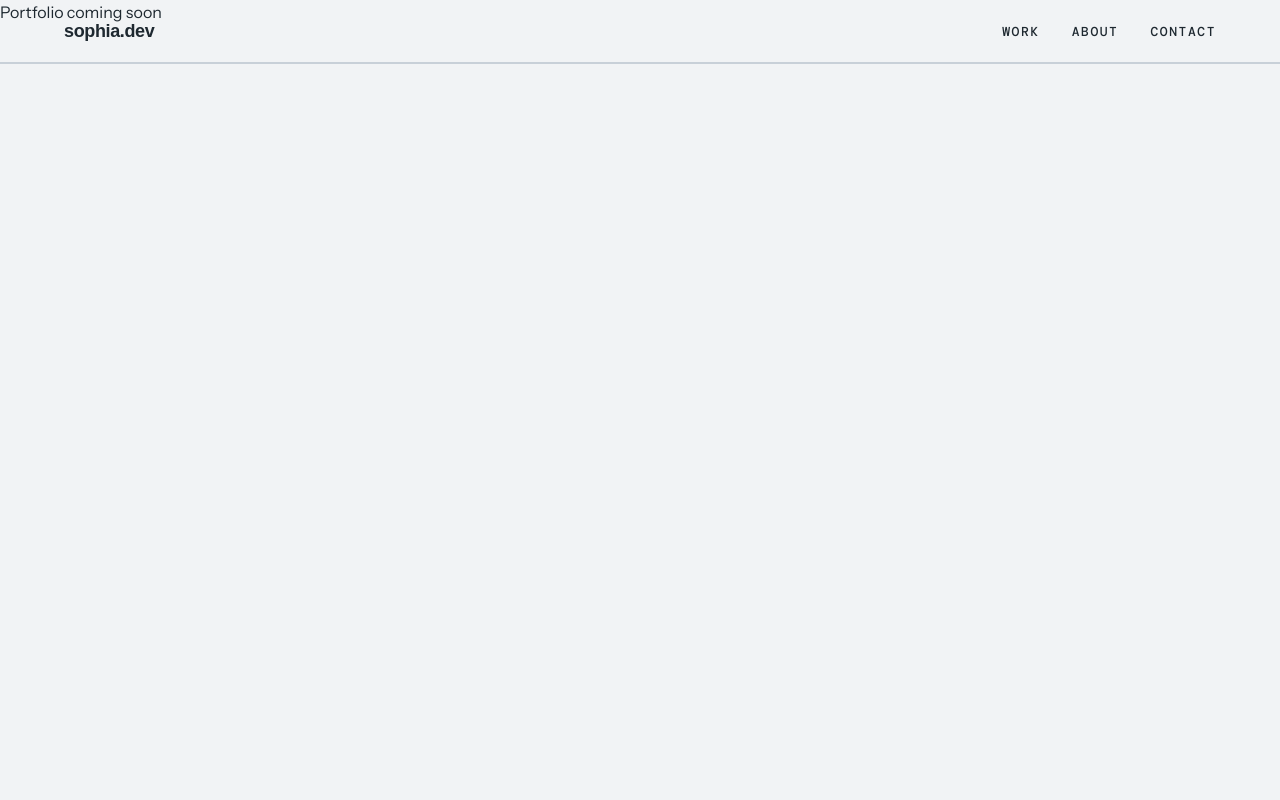
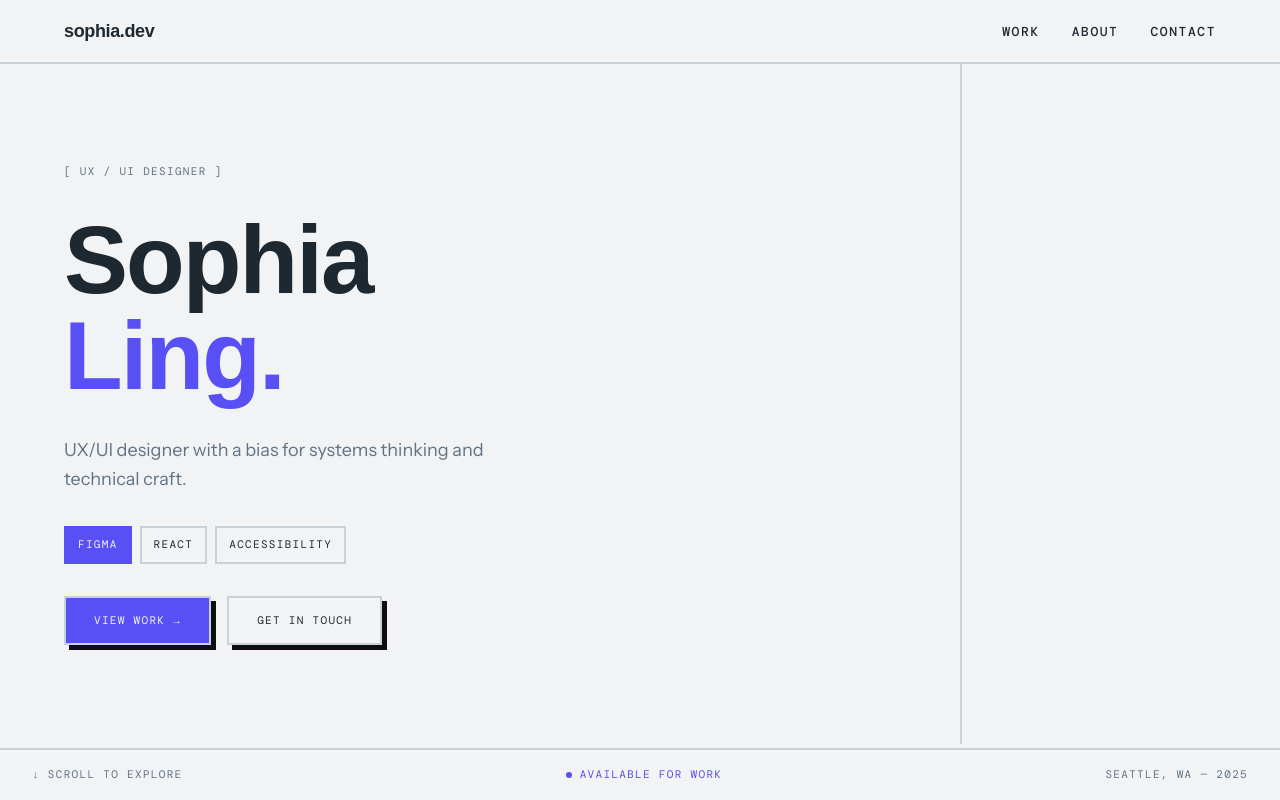
Before and after one commit to the-esoteric-girl/my-portfolio, a React (Vite) app: page / in a window 1280 px wide. Built offline with nearby package versions, Linux system fonts and the light colour scheme.

Commit message:
feat: add Hero component and CTAs

```diff
--- a/src/App.jsx
+++ b/src/App.jsx
@@ -12,7 +12,7 @@ function App() {
       <Cursor />
       <Nav />
       <main>
-        <p>Portfolio coming soon</p>
+        <Hero />
       </main>
     </>
   );
--- /dev/null
+++ b/src/components/Hero.css
@@ -0,0 +1,207 @@
+/* ============================================================
+   HERO
+   ============================================================ */
+
+.hero {
+  position: relative;
+  height: 100svh;
+  display: grid;
+  grid-template-columns: 1fr 320px;
+  padding-top: var(--nav-height);
+  padding-bottom: 56px;
+}
+
+/* ── Content column ────────────────────────────────────────── */
+.hero-content {
+  display: flex;
+  flex-direction: column;
+  justify-content: center;
+  gap: var(--space-8);
+  padding: 0 var(--space-8) 0 var(--space-16);
+  max-width: 720px;
+}
+
+/* ── Aside (decorative) ────────────────────────────────────── */
+.hero-aside {
+  border-left: var(--border);
+}
+
+/* ── Tag ───────────────────────────────────────────────────── */
+.hero-tag {
+  font-family: var(--font-mono);
+  font-size: var(--text-xs);
+  letter-spacing: var(--tracking-wider);
+  text-transform: uppercase;
+  color: var(--color-text-muted);
+}
+
+/* ── Name ──────────────────────────────────────────────────── */
+.hero-name {
+  font-family: var(--font-heading);
+  font-weight: var(--weight-bold);
+  letter-spacing: var(--tracking-tight);
+  font-size: clamp(48px, 8vw, 96px);
+  line-height: 1;
+  color: var(--color-text-primary);
+}
+
+.hero-name-accent {
+  color: var(--color-accent);
+}
+
+/* ── Tagline ───────────────────────────────────────────────── */
+.hero-tagline {
+  font-family: var(--font-body);
+  font-size: var(--text-lg);
+  color: var(--color-text-muted);
+  max-width: 480px;
+}
+
+/* ── Pills ─────────────────────────────────────────────────── */
+.hero-pills {
+  display: flex;
+  flex-wrap: wrap;
+  gap: var(--space-2);
+}
+
+.hero-pill {
+  font-family: var(--font-mono);
+  font-size: var(--text-xs);
+  letter-spacing: var(--tracking-wider);
+  text-transform: uppercase;
+  border: var(--border);
+  border-radius: var(--radius-none);
+  padding: var(--space-2) var(--space-3);
+  background: transparent;
+  color: var(--color-text-primary);
+}
+
+.hero-pill--filled {
+  background: var(--color-accent);
+  color: var(--color-text-inverse);
+  border-color: var(--color-accent);
+}
+
+/* ── CTAs ──────────────────────────────────────────────────── */
+.hero-ctas {
+  display: flex;
+  flex-wrap: wrap;
+  gap: var(--space-4);
+}
+
+.hero-btn {
+  font-family: var(--font-mono);
+  font-size: var(--text-xs);
+  letter-spacing: var(--tracking-wider);
+  text-transform: uppercase;
+  padding: 14px 28px;
+  border: var(--border);
+  border-radius: var(--radius-none);
+  box-shadow: var(--shadow-md);
+  transition:
+    box-shadow var(--duration-fast) var(--ease-snappy),
+    transform   var(--duration-fast) var(--ease-snappy);
+  display: inline-block;
+  cursor: none;
+}
+
+.hero-btn:hover {
+  box-shadow: var(--shadow-lg);
+  transform: translate(-2px, -2px);
+}
+
+.hero-btn:active {
+  box-shadow: var(--shadow-pressed);
+  transform: translate(3px, 3px);
+}
+
+.hero-btn:focus-visible {
+  outline: 2px solid var(--color-accent);
+  outline-offset: 2px;
+}
+
+.hero-btn--primary {
+  background: var(--color-accent);
+  color: var(--color-text-inverse);
+}
+
+.hero-btn--secondary {
+  background: transparent;
+  color: var(--color-text-primary);
+}
+
+/* ── Bottom bar ────────────────────────────────────────────── */
+.hero-bottom {
+  position: absolute;
+  bottom: 0;
+  left: 0;
+  width: 100%;
+  display: flex;
+  align-items: center;
+  justify-content: space-between;
+  border-top: var(--border);
+  padding: var(--space-4) var(--space-8);
+}
+
+.hero-bottom-scroll,
+.hero-bottom-location {
+  font-family: var(--font-mono);
+  font-size: var(--text-xs);
+  letter-spacing: var(--tracking-wider);
+  text-transform: uppercase;
+  color: var(--color-text-muted);
+}
+
+.hero-bottom-status {
+  font-family: var(--font-mono);
+  font-size: var(--text-xs);
+  letter-spacing: var(--tracking-wider);
+  text-transform: uppercase;
+  color: var(--color-accent);
+  display: flex;
+  align-items: center;
+  gap: var(--space-2);
+}
+
+.hero-status-dot {
+  width: 6px;
+  height: 6px;
+  border-radius: var(--radius-full);
+  background: var(--color-accent);
+  flex-shrink: 0;
+}
+
+/* ── Responsive ────────────────────────────────────────────── */
+@media (max-width: 767px) {
+  .hero {
+    grid-template-columns: 1fr;
+  }
+
+  .hero-aside {
+    display: none;
+  }
+
+  .hero-name {
+    font-size: clamp(40px, 12vw, 72px);
+  }
+
+  .hero-bottom-scroll {
+    display: none;
+  }
+
+  .hero-content {
+    padding: 0 var(--space-6);
+  }
+}
+
+/* ── Reduced motion ────────────────────────────────────────── */
+@media (prefers-reduced-motion: reduce) {
+  .hero-btn {
+    transition: none;
+  }
+
+  .hero-btn:hover,
+  .hero-btn:active {
+    transform: none;
+  }
+}
--- a/src/components/Hero.jsx
+++ b/src/components/Hero.jsx
@@ -1,5 +1,40 @@
+import "./Hero.css";
+
 function Hero() {
-  return null
+  return (
+    <section className="hero" aria-label="Introduction" id="top">
+      <div className="hero-content">
+        <span className="hero-tag">[ UX / UI DESIGNER ]</span>
+        <h1 className="hero-name">
+          Sophia<br />
+          <span className="hero-name-accent">Ling.</span>
+        </h1>
+        <p className="hero-tagline">
+          UX/UI designer with a bias for systems thinking and technical craft.
+        </p>
+        <div className="hero-pills">
+          <span className="hero-pill hero-pill--filled">FIGMA</span>
+          <span className="hero-pill">REACT</span>
+          <span className="hero-pill">ACCESSIBILITY</span>
+        </div>
+        <div className="hero-ctas">
+          <a href="#work" className="hero-btn hero-btn--primary">VIEW WORK →</a>
+          <a href="#contact" className="hero-btn hero-btn--secondary">GET IN TOUCH</a>
+        </div>
+      </div>
+
+      <div className="hero-aside" aria-hidden="true" />
+
+      <div className="hero-bottom">
+        <span className="hero-bottom-scroll">↓ SCROLL TO EXPLORE</span>
+        <span className="hero-bottom-status">
+          <span className="hero-status-dot" aria-hidden="true" />
+          AVAILABLE FOR WORK
+        </span>
+        <span className="hero-bottom-location">SEATTLE, WA — 2025</span>
+      </div>
+    </section>
+  );
 }
 
-export default Hero
+export default Hero;
--- a/src/styles/tokens.css
+++ b/src/styles/tokens.css
@@ -39,6 +39,7 @@
   --shadow-sm:        3px 3px 0px var(--color-ink);
   --shadow-md:        5px 5px 0px var(--color-ink);
   --shadow-lg:        8px 8px 0px var(--color-ink);
+  --shadow-pressed:   2px 2px 0px var(--color-ink);
   --shadow-accent-md: 5px 5px 0px var(--color-accent);
   --shadow-accent-lg: 8px 8px 0px var(--color-accent);
 
@@ -68,6 +69,11 @@
   --text-4xl:  40px;
   --text-5xl:  56px;
   --text-6xl:  80px;
+
+  /* ── Font weights ──────────────────────────────────────────── */
+  --weight-regular: 400;
+  --weight-medium:  500;
+  --weight-bold:    700;
 
   /* ── Font families ─────────────────────────────────────────── */
   --font-heading: 'Geist', 'Geist Variable', sans-serif;
```
